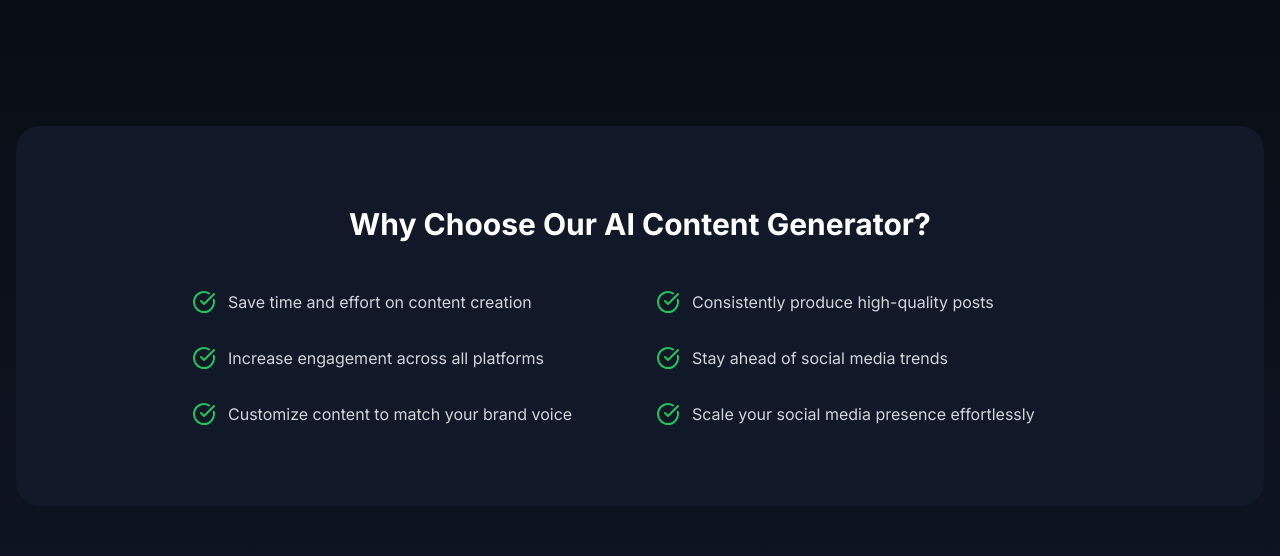
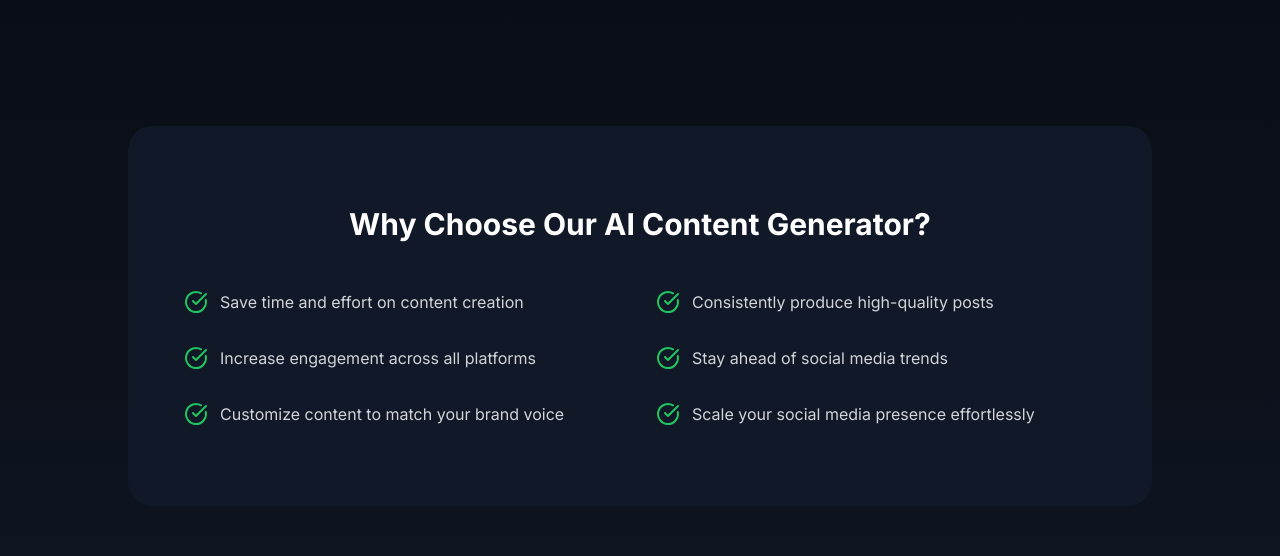
Before and after one commit to Redemption19/social-weave-ai, a Next.js app: page / in a window 1280 px wide. Shown: the part 1080-1636 px from the top of the page. Built offline with nearby package versions, Linux system fonts and the light colour scheme; no server answers.

Commit message:
"Refactor Benefits Section: updated layout, styling, and added padding"

```diff
--- a/app/page.tsx
+++ b/app/page.tsx
@@ -109,19 +109,14 @@ export default function Home() {
             ))}
           </div>
         </div>
-
-        {/* Benefits Section */}
-        <div className="py-20 bg-gray-900 rounded-3xl my-20 relative">
-          <div className="absolute top-0 left-0 w-full h-full overflow-hidden rounded-3xl">
+        <div className="py-20 bg-gray-900 rounded-3xl my-20 relative px-4 md:px-6 max-w-5xl mx-auto">
+  <div className="absolute top-0 left-0 w-full h-full overflow-hidden rounded">
     <svg
       className="absolute w-full h-full"
       viewBox="0 0 100 100"
       preserveAspectRatio="none"
     >
-              <path
-                d="M0,0 L100,0 L100,100 L0,100 Z"
-                fill="url(#grid-pattern)"
-              />
+      <path d="M0,0 L100,0 L100,100 L0,100 Z" fill="url(#grid-pattern)" />
     </svg>
     <defs>
       <pattern
@@ -139,11 +134,11 @@ export default function Home() {
       </pattern>
     </defs>
   </div>
-          <div className="relative z-10">
+  <div className="relative z-10 px-4 sm:px-8">
     <h2 className="text-3xl font-bold mb-12 text-center text-white">
       Why Choose Our AI Content Generator?
     </h2>
-            <div className="grid grid-cols-1 md:grid-cols-2 gap-8 max-w-4xl mx-auto">
+    <div className="grid grid-cols-1 md:grid-cols-2 gap-8 mx-auto">
       {[
         "Save time and effort on content creation",
         "Consistently produce high-quality posts",
@@ -160,6 +155,7 @@ export default function Home() {
     </div>
   </div>
 </div>
+
 
         {/* CTA Section */}
         <div className="text-center py-20 relative">
```
Lines whose indentation alone changed are shown as unchanged.
